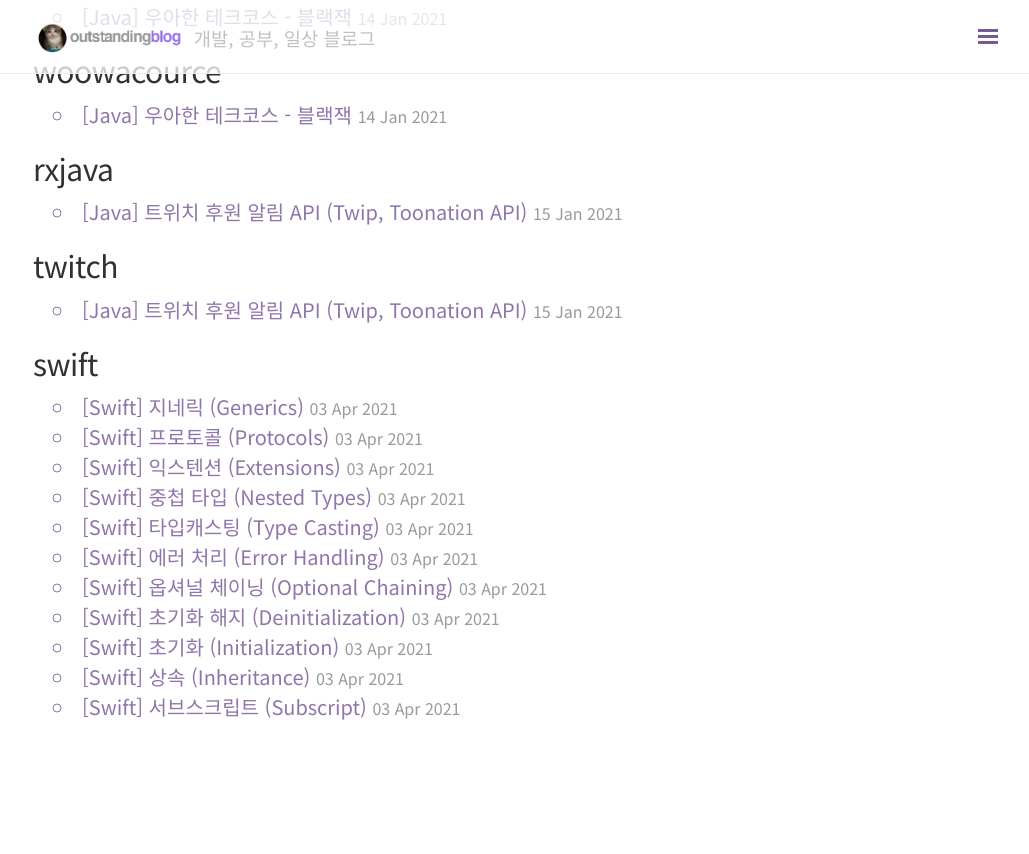
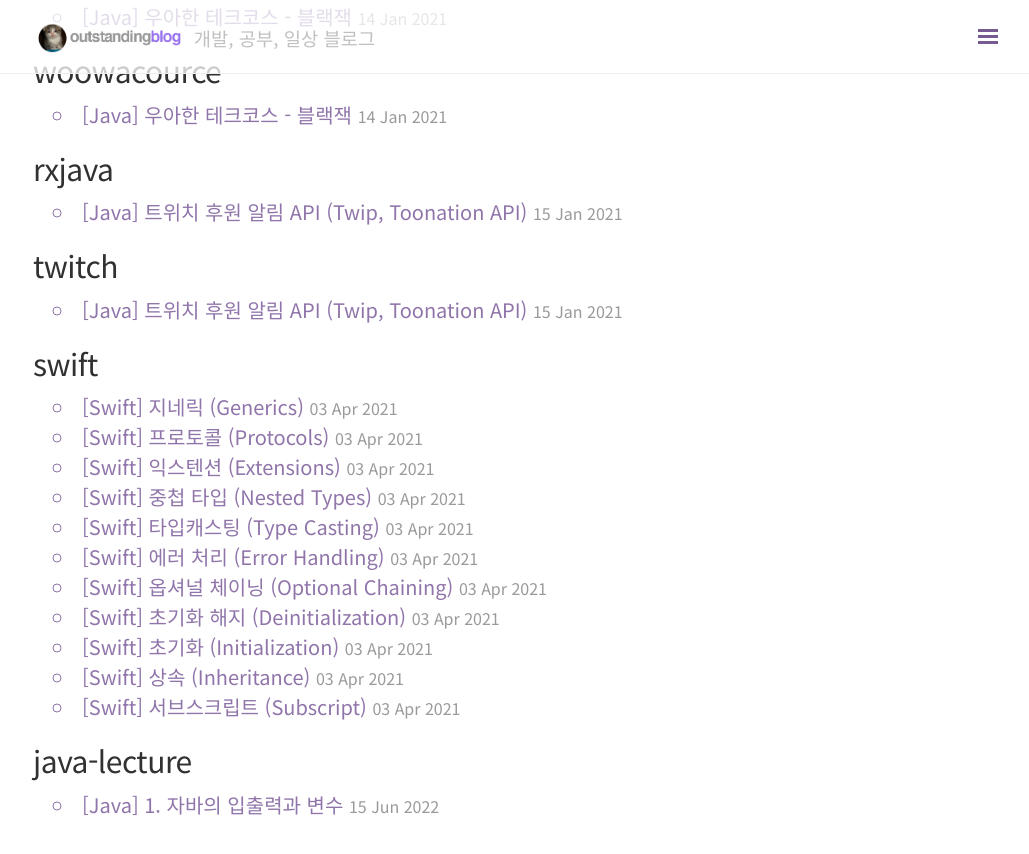
Before and after one commit to outstanding1301/outstanding1301.github.io, a Jekyll site: the page built from blog/tags.html, in a window 1280 px wide and 900 px high, scrolled down 2215 px. Shown: the top 854 px of the window, without its empty margins (247-1276 px from the left). Built offline with Jekyll 4.4.1, drawn with Linux system fonts in a browser that asks for light colours; nearby versions of some CDN libraries; some web fonts are replaced; before the commit the page ends 3017 px from its top, so only the background shows below that.

Commit message:
chore: 시리즈 수정

```diff
--- a/_posts/dev/2022-06-15-java-io-variables.md
+++ b/_posts/dev/2022-06-15-java-io-variables.md
@@ -4,11 +4,11 @@ title: "[Java] 1. 자바의 입출력과 변수"
 summary: "자바의 입출력과 변수에 대해 알아보자"
 thumbnail: "https://media.giphy.com/media/citBl9yPwnUOs/giphy.gif"
 category: dev
-tags: [java]
+tags: [java, java-lecture]
 comments: true
 date: 2022-06-15 19:18:00
 lastmod: 2022-06-15 19:18:00
-series: java
+series: java-lecture
 sitemap:
   changefreq: daily
   priority: 1.0
```
